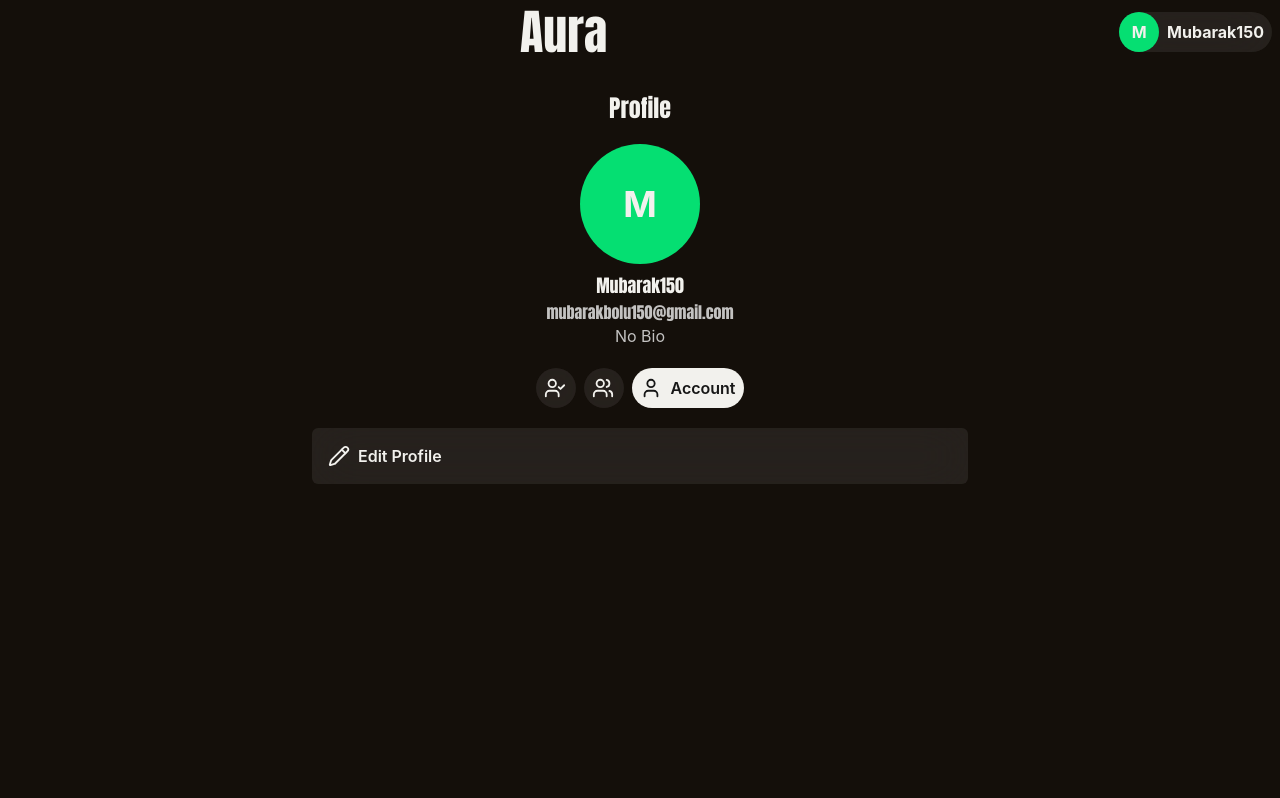
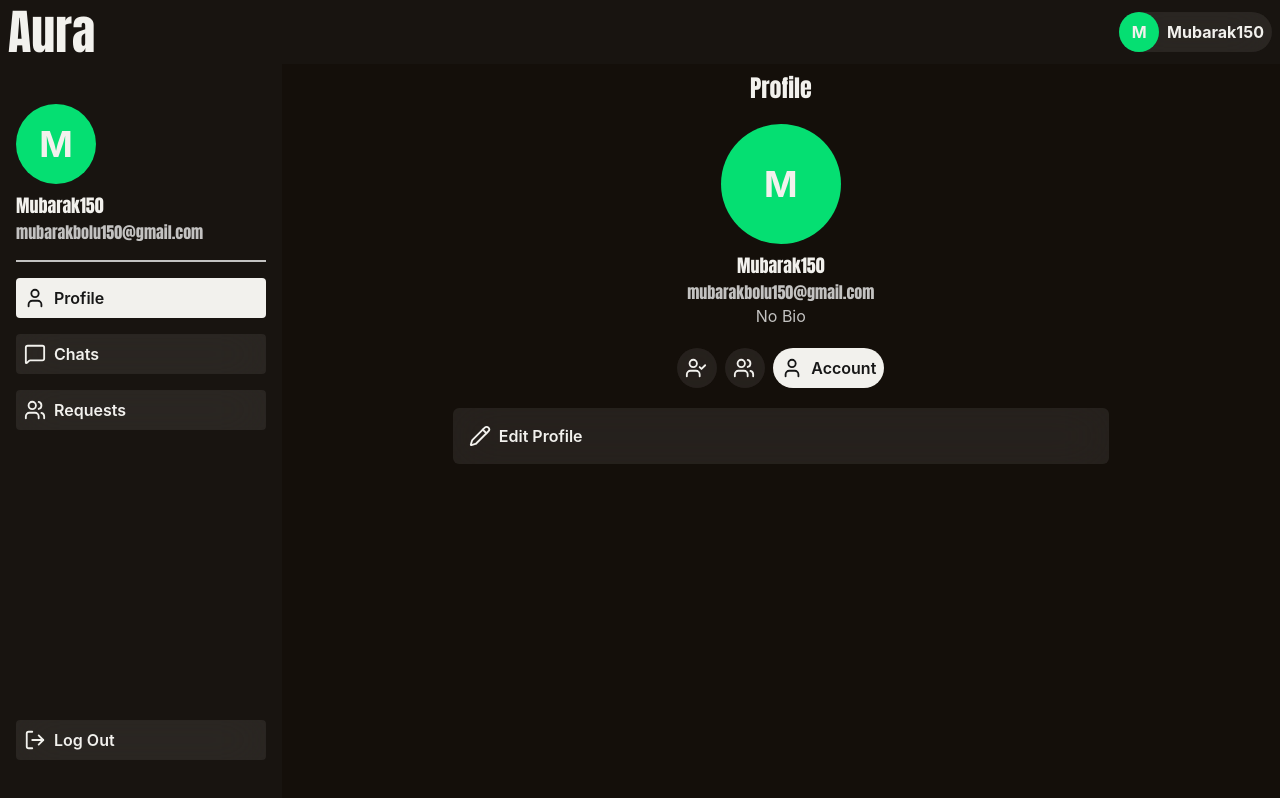
Before and after one commit to MubarakAfolabi/aura-messaging-app, a React (Vite) app in the folder client/: page /profile in a window 1280 px wide. Built offline with nearby package versions, Linux system fonts and the light colour scheme.

Commit message:
feat(client): add responsive sidebar state based on screen width.

```diff
--- a/client/src/App.jsx
+++ b/client/src/App.jsx
@@ -1,4 +1,4 @@
-import { useState } from "react";
+import { useEffect, useState } from "react";
 import Header from "./components/Header";
 import Sidebar from "./components/Sidebar";
 import { user } from "./constants/userData";
@@ -7,13 +7,24 @@ import { Outlet } from "react-router";
 function App() {
   const [sidebar, setSidebar] = useState(false);
 
+  useEffect(() => {
+    const handleResize = () => {
+      window.innerWidth >= 768 ? setSidebar(true) : setSidebar(false);
+    };
+
+    handleResize();
+    window.addEventListener("resize", handleResize);
+
+    return () => window.removeEventListener("resize", handleResize);
+  }, []);
+
   return (
-    <div className="flex flex-col gap-5">
+    <div className="flex flex-col h-screen">
       <Header user={user} setSidebar={setSidebar} />
-      <main>
+      <main className="flex-1 flex">
         {sidebar && <Sidebar user={user} setSidebar={setSidebar} />}
 
-        <section>
+        <section className="flex-1">
           <Outlet context={{ user }} />
         </section>
       </main>
--- a/client/src/components/Header.jsx
+++ b/client/src/components/Header.jsx
@@ -2,7 +2,7 @@ import { Menu } from "lucide-react";
 
 function Header({ user, setSidebar }) {
   return (
-    <header className="flex p-2 items-center">
+    <header className="flex p-2 items-center md:bg-[hsl(30,20%,8%)]">
       <button
         className="shrink-0 bg-white/8 backdrop-blur-xl hover:bg-white/10 h-10 w-10 flex md:hidden items-center justify-center rounded-full cursor-pointer"
         onClick={() => setSidebar(true)}
@@ -10,7 +10,9 @@ function Header({ user, setSidebar }) {
         <Menu />
       </button>
       <div className="flex-1">
-        <h1 className="font-anton text-4xl md:text-5xl text-center">Aura</h1>
+        <h1 className="font-anton text-4xl md:text-5xl text-center md:text-start">
+          Aura
+        </h1>
       </div>
       <button className="font-bold bg-white/8 backdrop-blur-xl hover:bg-white/10 w-fit md:pr-2 rounded-full flex items-center gap-2 cursor-pointer">
         <div className="w-10 h-10 rounded-full bg-green-400 flex items-center justify-center">
--- a/client/src/components/Sidebar.jsx
+++ b/client/src/components/Sidebar.jsx
@@ -24,11 +24,11 @@ function Sidebar({ user, setSidebar }) {
 
   return (
     <aside
-      className="fixed top-0 left-0 bottom-0 right-0 backdrop-blur-md z-10"
+      className="fixed md:static top-0 left-0 bottom-0 right-0 backdrop-blur-md z-10 md:h-full md:w-[clamp(16rem,22vw,22rem)]"
       onClick={() => setSidebar(false)}
     >
       <div
-        className="bg-[hsl(30,20%,8%)] h-full w-[70%] p-4 py-10 flex flex-col gap-4"
+        className="bg-[hsl(30,20%,8%)] h-full w-[70%] p-4 py-10 flex flex-col gap-4 md:w-full"
         onClick={(e) => e.stopPropagation()}
       >
         <div className="flex flex-col gap-2">
```
